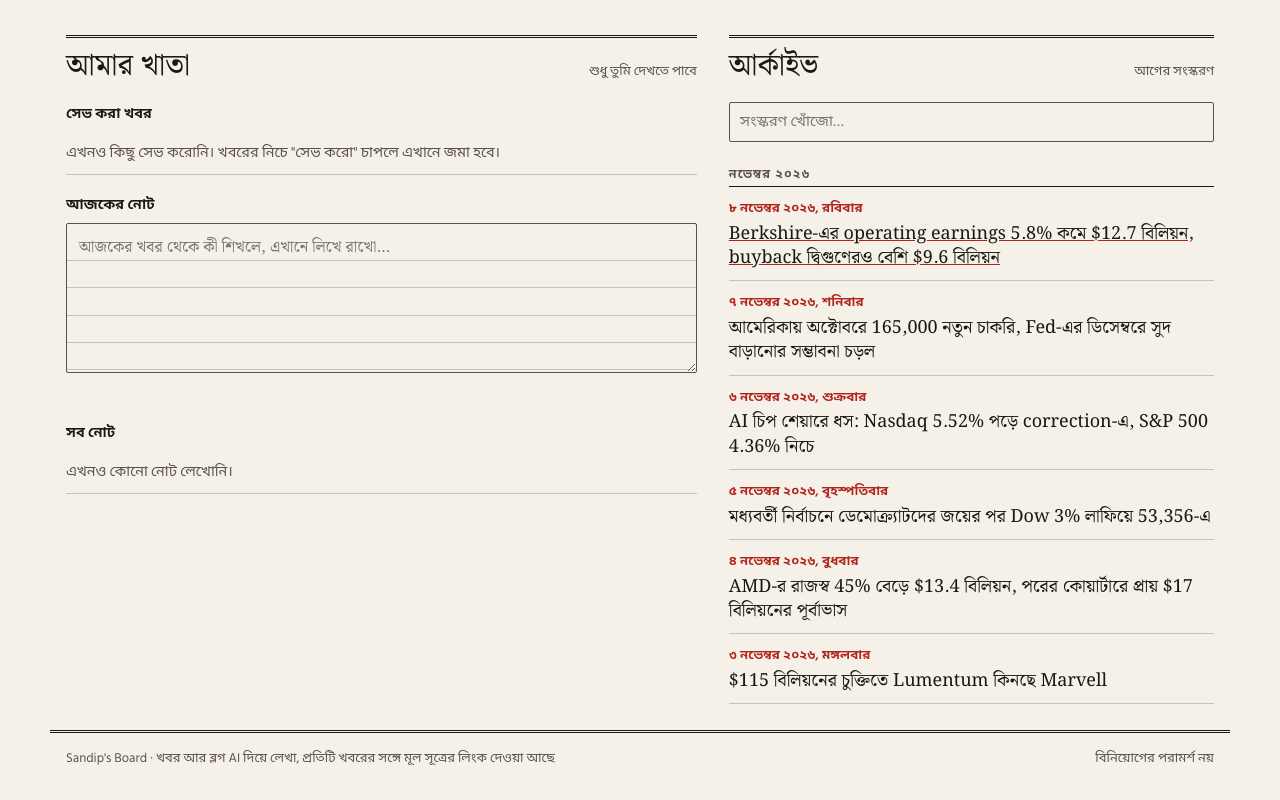
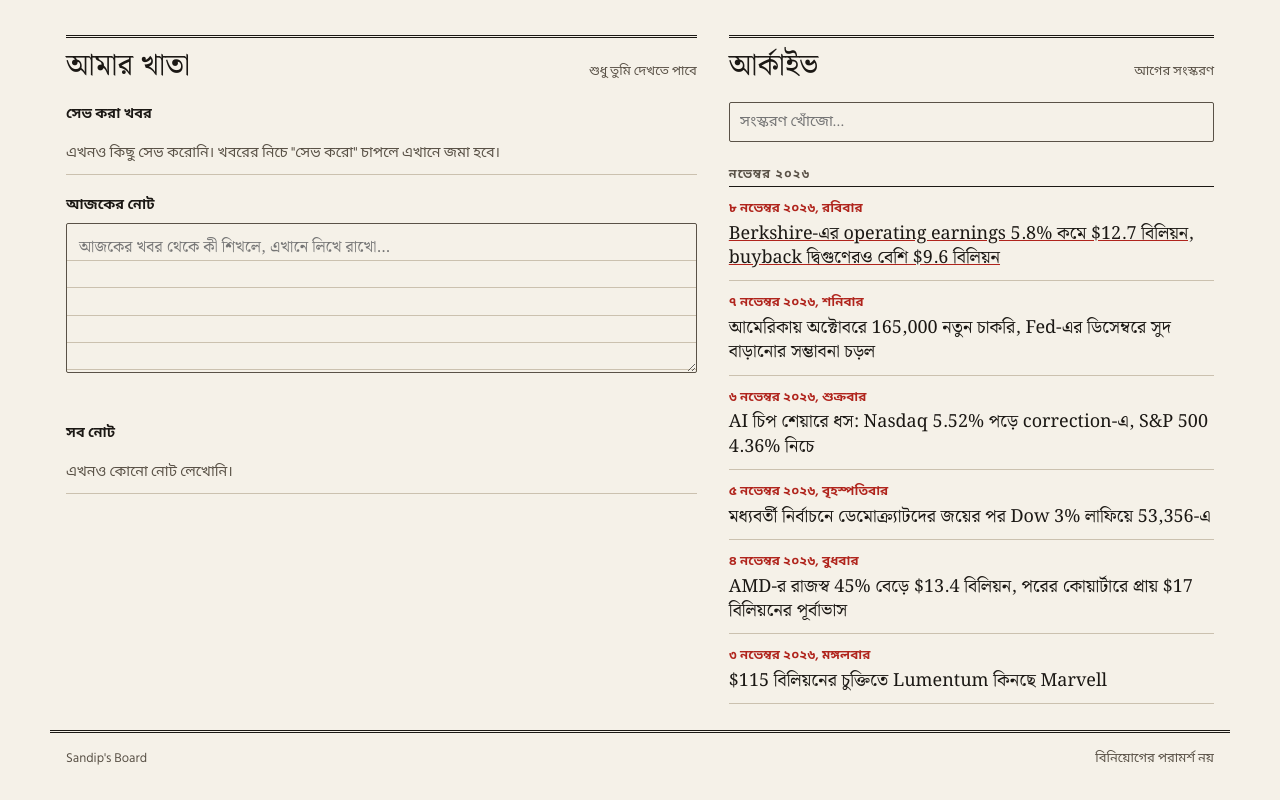
Before and after one commit to sandip617/news-board, a plain HTML site: page index.html in a window 1280 px wide. Shown: the part 7029-7829 px from the top of the page. Drawn offline with Linux system fonts and the light colour scheme; a web font is replaced by a local one.

Commit message:
Footer: keep only the board name
Co-Authored-By: Claude Opus 5.5 <noreply@anthropic.com>

```diff
--- a/index.html
+++ b/index.html
@@ -506,7 +506,7 @@ html[lang="en"] .kicker { letter-spacing: 0.1em; }
       subOk: "Inbox দেখো আর confirm-এ চাপ দাও।", subFail: "সাবস্ক্রাইব করা গেল না। একটু পরে আবার চেষ্টা করো।",
       subFallback: "নতুন ট্যাবে সাবস্ক্রিপশন খুলেছে, ওখানে শেষ করো।", subInClaude: "এখান থেকে সাবস্ক্রাইব করা যায় না। পাবলিক পেজে গিয়ে email দাও।", subNewTab: "নতুন ট্যাবে খুলে সাবস্ক্রাইব করো ↗",
       noEn: "",
-      footer: "Sandip's Board · খবর আর ব্লগ AI দিয়ে লেখা, প্রতিটি খবরের সঙ্গে মূল সূত্রের লিংক দেওয়া আছে", notAdvice: "বিনিয়োগের পরামর্শ নয়"
+      footer: "Sandip's Board", notAdvice: "বিনিয়োগের পরামর্শ নয়"
     },
     en: {
       daily7: "New edition every day at 7 AM", globalIn: "Global business", tagline: "Daily news, explainers and prep for business students",
@@ -548,7 +548,7 @@ html[lang="en"] .kicker { letter-spacing: 0.1em; }
       subOk: "Check your inbox and click confirm.", subFail: "Couldn't subscribe. Try again in a little while.",
       subFallback: "The sign-up opened in a new tab. Finish there.", subInClaude: "You can't subscribe from here. Open the public page and enter your email there.", subNewTab: "Open in a new tab to subscribe ↗",
       noEn: "This edition is only available in Bangla.",
-      footer: "Sandip's Board · News and blog written with AI, every story links to its original source", notAdvice: "Not investment advice"
+      footer: "Sandip's Board", notAdvice: "Not investment advice"
     }
   };
 
```
